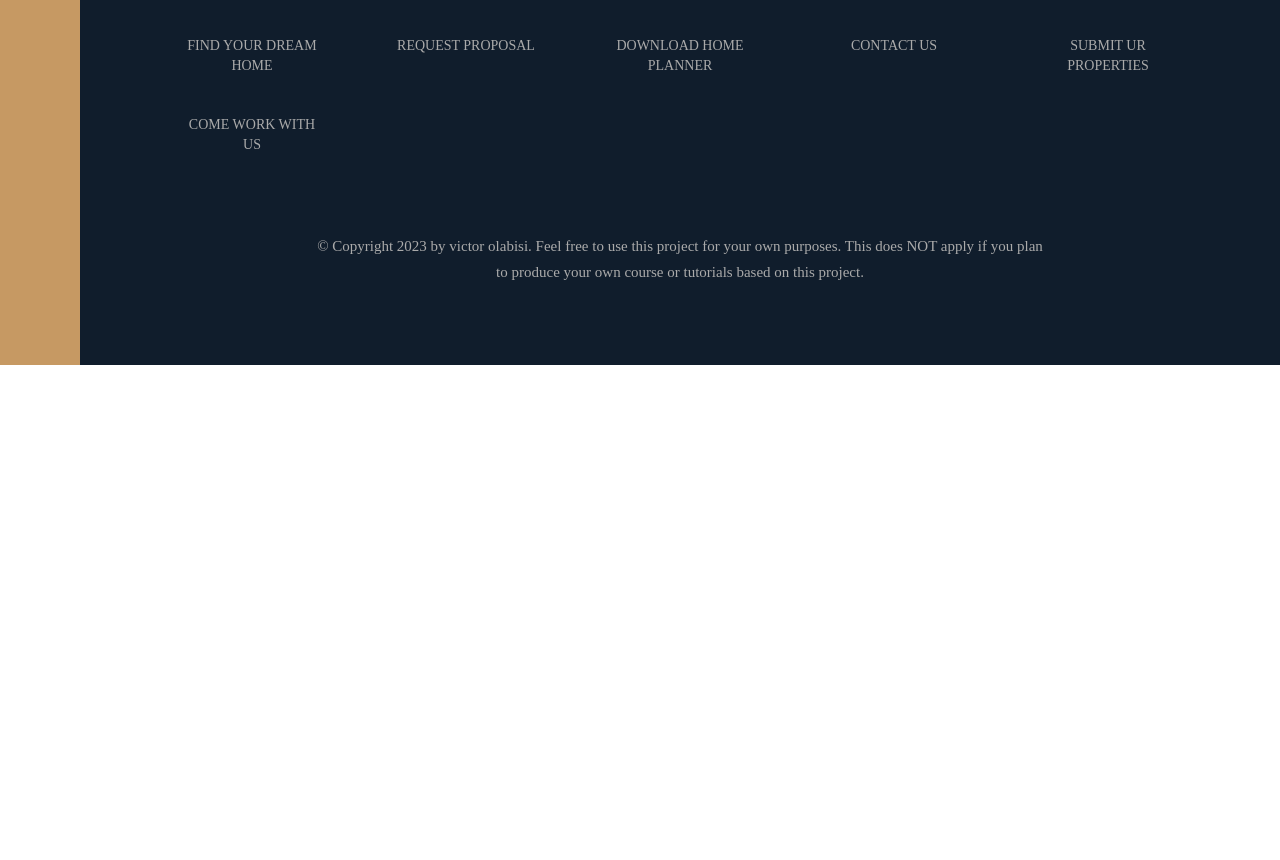
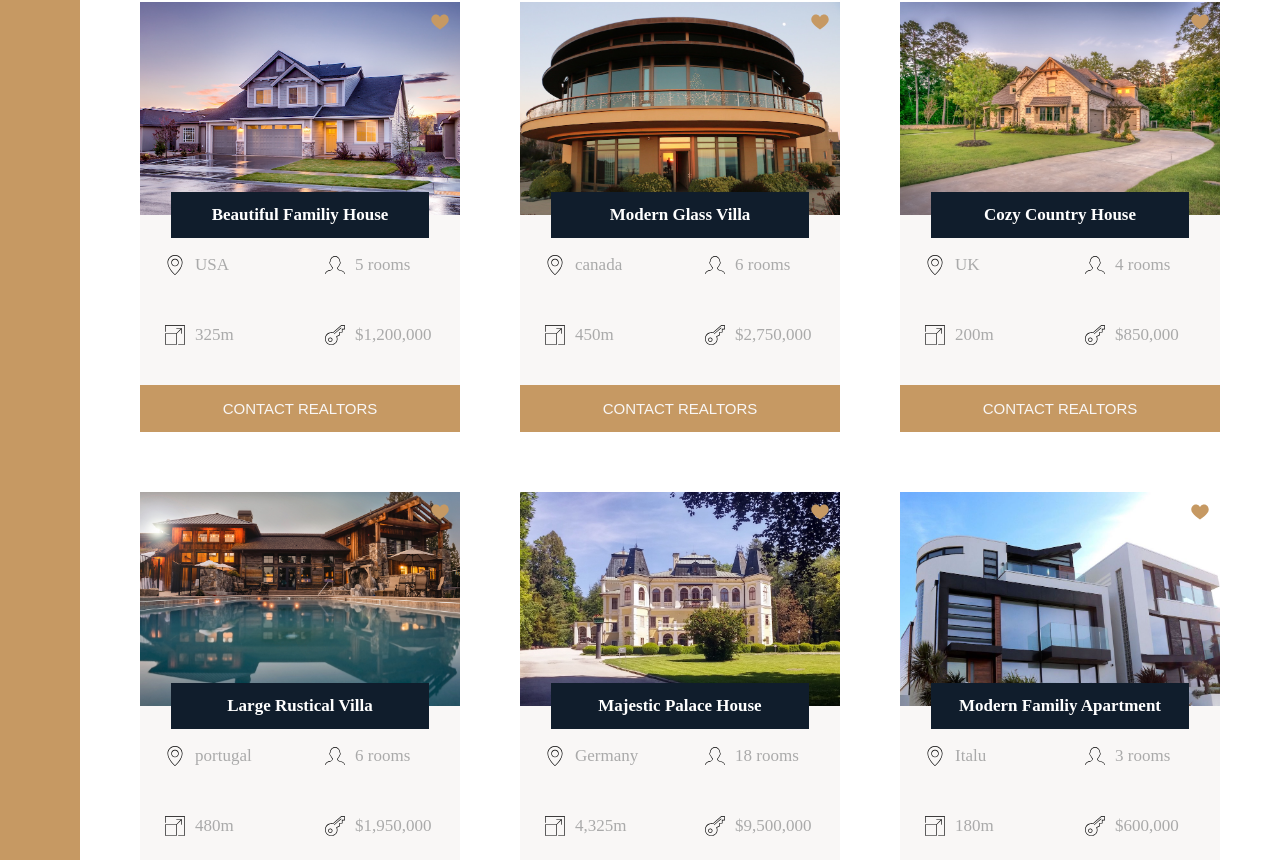
Before and after one commit to Victor-olabisi/nexter-react.js-project, a React (Vite) app: page / in a window 1280 px wide. Shown: the part 1720-2580 px from the top of the page. Before the commit the page ends 2085 px from the top, so only its background shows below. Built offline with nearby package versions, Linux system fonts and the light colour scheme.

Commit message:
home section done

```diff
--- a/data.js
+++ b/data.js
@@ -36,3 +36,54 @@ export const features = [
     text: 'Pariatur voluptatibus quidem consequatur harum, voluptatum mollitia quae.',
   },
 ];
+
+export const homes = [
+  {
+    Image: './img/house-1.jpeg',
+    name: 'Beautiful Familiy House',
+    country: 'USA',
+    rooms: '5 rooms',
+    area: '325m',
+    price: '$1,200,000',
+  },
+  {
+    Image: './img/house-2.jpeg',
+    name: 'modern glass villa',
+    country: 'canada',
+    rooms: '6 rooms',
+    area: '450m',
+    price: '$2,750,000',
+  },
+  {
+    Image: './img/house-3.jpeg',
+    name: 'cozy country house',
+    country: 'UK',
+    rooms: '4 rooms',
+    area: '200m',
+    price: '$850,000',
+  },
+  {
+    Image: './img/house-4.jpeg',
+    name: 'Large Rustical Villa',
+    country: 'portugal',
+    rooms: '6 rooms',
+    area: '480m',
+    price: '$1,950,000',
+  },
+  {
+    Image: './img/house-5.jpeg',
+    name: 'Majestic Palace House',
+    country: 'Germany',
+    rooms: '18 rooms',
+    area: '4,325m',
+    price: '$9,500,000',
+  },
+  {
+    Image: './img/house-6.jpeg',
+    name: 'Modern Familiy Apartment',
+    country: 'Italu',
+    rooms: '3 rooms',
+    area: '180m',
+    price: '$600,000',
+  },
+];
--- a/sass/_homes.scss
+++ b/sass/_homes.scss
@@ -1,4 +1,64 @@
-.home {
+.homes {
     grid-column: center-start/center-end;
     background-color: #fff;
+    display: grid;
+    grid-template-columns: repeat(auto-fill, minmax(25rem, 1fr));
+    padding: 10rem 0;
+    column-gap: 6rem;
+    row-gap: 6rem;
+
+    .home {
+        display: grid;
+        grid-template-columns: 1fr 1fr;
+        background-color: $color-grey-light-1;
+        row-gap: 3rem;
+        // padding: 3rem;
+        &__image {
+            width: 100%;
+            height: auto;
+            display: block;
+            height: auto;
+            grid-column: 1/-1;
+             grid-row: 1/2;
+        }
+        &__like {
+            height: 2.5rem;
+            width: 2.5rem;
+            grid-row: 1/2;
+            grid-column: 1/-1;
+            justify-self: end;
+            fill: $color-primary;
+            margin: 1rem;
+        }
+        &__name {
+            color: white;
+            font-size: 1.7rem;
+            text-align: center;
+            text-transform: capitalize;
+            padding: 1.3rem 1.7rem;
+            background-color: $color-secondary;
+            grid-column: 1/-1;
+            grid-row: 1/2;
+            transform: translateY(50%);
+            align-self: end;
+            width: 70%;
+            margin: 0 auto;
+        }
+        &__country,&__room,&__price,&__area {
+            display: flex;
+            padding: 1rem 2.5rem;
+            align-items: center;
+            font-size: 1.7rem;
+            // gap: 1rem;
+
+        }
+        svg {
+            height: 2rem;
+            width: 2rem;
+            margin-right: 1rem;
+        }
+        &__btn {
+            grid-column: 1/-1;
+        }
+    }
 }
--- a/src/App.jsx
+++ b/src/App.jsx
@@ -1,13 +1,14 @@
-import { useState } from 'react'
-import Feature from './Feature'
-import {features} from '../data.js'
+import { useState } from 'react';
+import Feature from './Feature';
+import { features,homes } from '../data.js';
 import Header from './Header';
-import Realtors from './Realtors'
+import Realtors from './Realtors';
 import Footer from './Footer';
 import Story from './Story';
+import Home from './Home';
 
 function App() {
-  const [data, setData] = useState(features)
+  const [data, setData] = useState(features);
   return (
     <>
       <div className="container">
@@ -21,8 +22,10 @@ function App() {
             return <Feature key={feature.id} feature={feature} />;
           })}
         </section>
-        <Story/>
-        <section className="home">home</section>
+        <Story />
+        <section className="homes">
+          {homes.map(home => <Home key={home.id } home={home } />)}
+        </section>
         <section className="gallery">gallery</section>
         <Footer />
       </div>
@@ -30,4 +33,4 @@ function App() {
   );
 }
 
-export default App
+export default App;
--- /dev/null
+++ b/src/Home.jsx
@@ -0,0 +1,39 @@
+const Home = ({home}) => {
+    return (
+      <div className="home">
+            <img src={ home.Image} alt="house" className="home__image" />
+        <svg className="home__like">
+          <use xlinkHref="./img/sprite.svg#icon-heart-full"></use>
+        </svg>
+            <h5 className="home__name">{ home.name}</h5>
+
+        <div className="home__country">
+          <svg>
+            <use xlinkHref="./img/sprite.svg#icon-map-pin"></use>
+          </svg>
+                <p>{ home.country}</p>
+        </div>
+        <div className="home__room">
+          <svg>
+            <use xlinkHref="./img/sprite.svg#icon-profile-male"></use>
+          </svg>
+                <p>{ home.rooms}</p>
+        </div>
+        <div className="home__area">
+          <svg>
+            <use xlinkHref="./img/sprite.svg#icon-expand"></use>
+          </svg>
+                <p>{ home.area}</p>
+        </div>
+        <div className="home__price">
+          <svg>
+            <use xlinkHref="./img/sprite.svg#icon-key"></use>
+          </svg>
+                <p>{ home.price}</p>
+        </div>
+        <button className="btn home__btn">contact realtors</button>
+      </div>
+    );
+}
+
+export default Home
--- a/src/Realtors.jsx
+++ b/src/Realtors.jsx
@@ -1,3 +1,7 @@
+// import '../sass/base.scss';
+
+// import '../sass/realtors.scss';
+
 const Realtors = () => {
   return (
     <div className="realtors">
@@ -33,6 +37,6 @@ const Realtors = () => {
       </div>
     </div>
   );
-}
+};
 
 export default Realtors;
```
Lines whose indentation alone changed are shown as unchanged.
